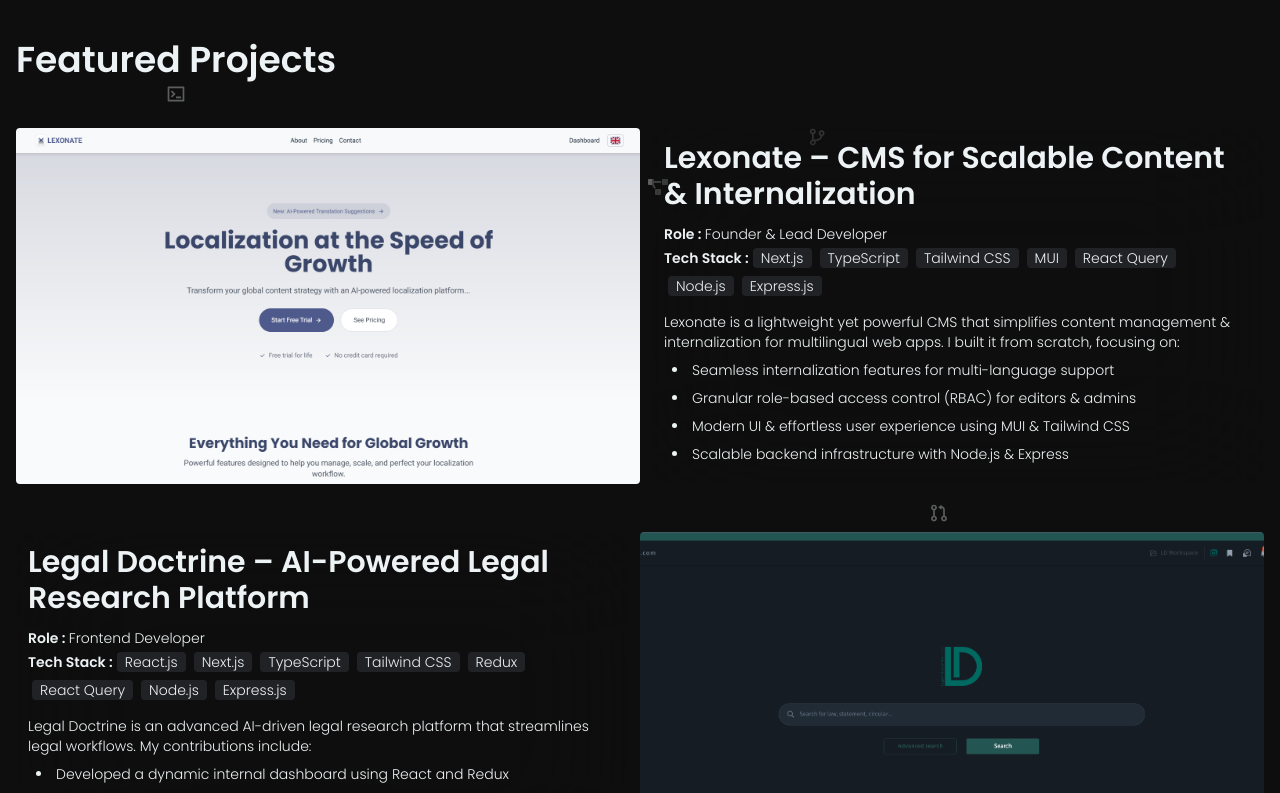
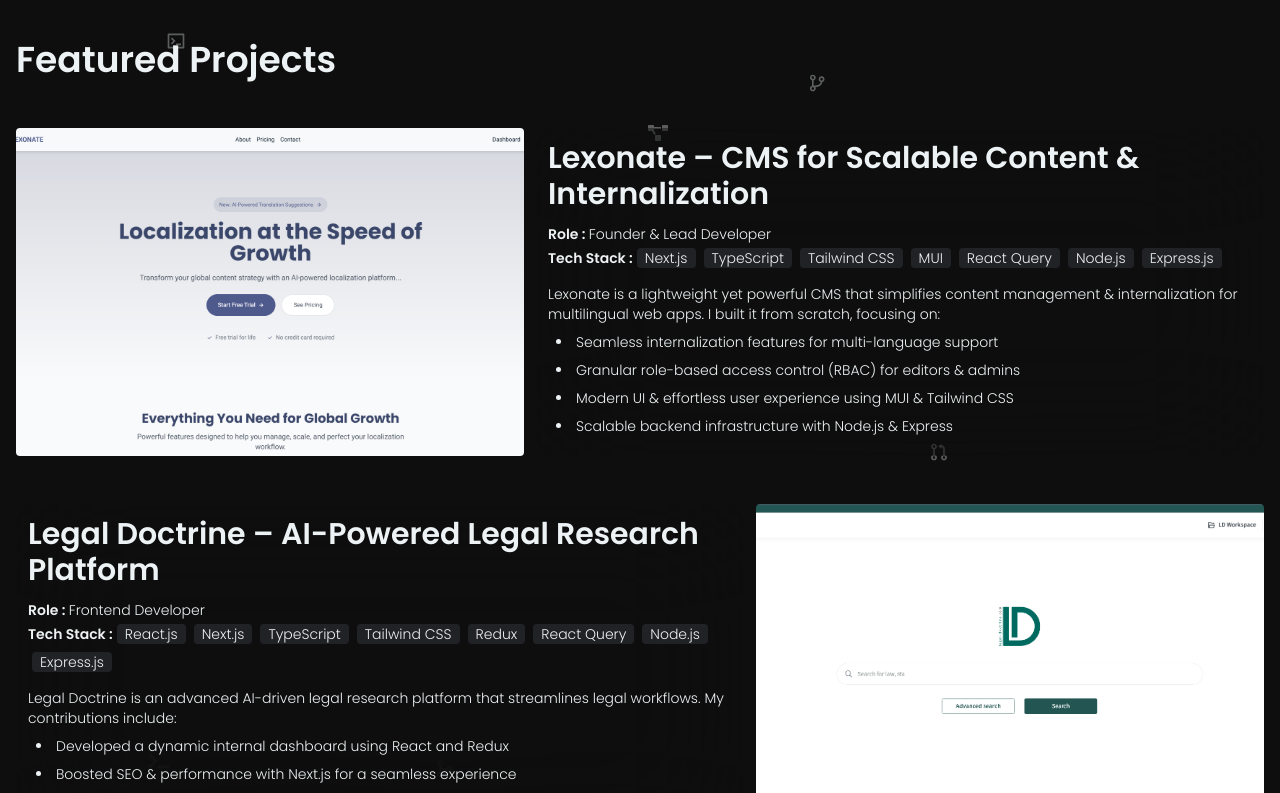
Before and after one commit to MelancholYA/portfolio, a Next.js app: page / in a window 1280 px wide. Shown: the part 2600-3393 px from the top of the page. Built offline with nearby package versions, Linux system fonts and the light colour scheme; a web font is replaced by a local one.

Commit message:
feat(projects): edit layout

```diff
--- a/app/page.tsx
+++ b/app/page.tsx
@@ -235,15 +235,15 @@
               i % 2 === 0 ? "flex-row" : "flex-row-reverse"
             }`}
           >
-            <div className="w-6/12 aspect-video shrink-0 relative ">
+            <div className="  relative ">
               <Image
                 src={item.image}
                 alt="Lexonate"
                 width={600}
                 height={350}
-                className="rounded w-full h-full group-hover:opacity-25 transition-all backdrop-blur-lg object-cover "
+                className="rounded w-full h-full group-hover:opacity-80 transition-all backdrop-blur-lg object-cover "
               />
-              <div className="absolute duration-300 overflow-hidden group-hover:opacity-100 bottom-0 left-0 w-full h-full opacity-0 transition-all bg-black/15 flex items-center justify-center">
+              <div className="absolute duration-300  overflow-hidden group-hover:opacity-100 bottom-0 left-0 w-full h-full opacity-0 transition-all bg-black/60 flex items-center justify-center">
                 <Link href={item.link} target="_blank">
                   <RxExternalLink className="text-4xl mx-auto font-bold text-center text-white" />
                   <p className="text-lg font-semibold text-center text-white">
@@ -253,7 +253,7 @@
               </div>
             </div>
 
-            <div className=" backdrop-blur-3xl p-3 rounded">
+            <div className=" backdrop-blur-3xl p-3 rounded w-7/12 shrink-0">
               <h3 className="font-bold ">{item.title}</h3>
               <p className="mt-3">
                 <span className="font-semibold">Role : </span>
```
Also changed, not shown: public/projects/LD.png.
